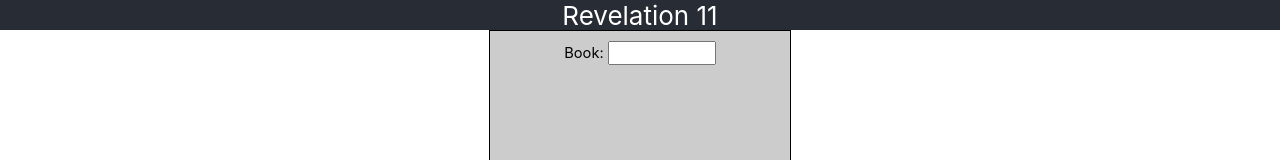
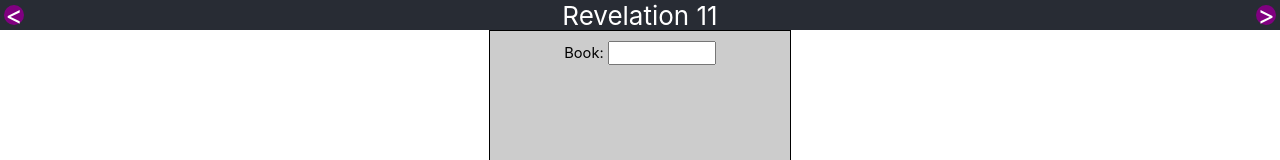
Before and after one commit to ricktoews/niv-reader, a React (Create React App) app: page / in a window 1280 px wide. Shown: the top 160 px of the page. Built offline with nearby package versions, Linux system fonts and the light colour scheme.

Commit message:
Add navigational chevrons, reorganize code.

```diff
--- a/src/App.js
+++ b/src/App.js
@@ -1,80 +1,13 @@
 import { useEffect, useState } from 'react';
 import { withRouter } from 'react-router-dom';
 import './App.scss';
+import ChevronIcon from './components/ChevronIcon';
+import PassageLayout from './components/PassageLayout';
+import Reference from './components/Reference';
 import Autocomplete from './components/Autocomplete';
 import SelectInteger from './components/SelectInteger';
 import Popup from './components/Popup';
 const bookData = require('./data/book-data')[0];
-
-function Reference(props) {
-  return <div>
-    <span onClick={props.popupSetReference} className="ref">{props.book} {props.chapter}</span>
-  </div>;
-}
-
-function PassageSelector(props) {
-  const [book, setBook] = useState('');
-  const [chapter, setChapter] = useState('');
-
-  const handleBookInput = e => {
-    var el = e.currentTarget;
-    var name = el.value;
-    setBook(name);
-  };
-
-  const handleChapterInput = e => {
-    var el = e.currentTarget;
-    setChapter(el.value);
-  };
-
-  const handleSelect = e => {
-    props.select(book, chapter);
-  };
-
-  return <div className="passage-selector">
-{/*
-    <input id="input-book" type="text" onChange={handleBookInput} size="10" />
-    <input id="input-chapter" onChange={handleChapterInput} type="number" size="3" />
-    <button id="input-select" onClick={handleSelect}>Go</button>
-*/}
-  </div>;
-}
-
-function Verse(props) {
-  return <div>
-    <span className="verse-ref">{props.book} {props.chapter} {props.verse}</span>. <span className="verse-text">{props.text}</span>
-  </div>;
-}
-
-function PassageLayout(props) {
-  const [passage, setPassage] = useState([]);
-  const { book, chapter } = props;
-
-  useEffect(() => {
-    if (book && chapter) {
-      handleSelectPassage(book, chapter);
-    }
-  }, [book, chapter]);
-
-  const handleSelectPassage = (book, chapter) => {
-    props.reference(book, chapter);
-    fetch(`http://memorize.toewsweb.net/rest.php/getpassage/${book}/${chapter}`)
-      .then(res => res.json())
-      .then(res => {
-        setPassage(res);
-      });
-  }
-
-  return <div className="content-wrapper">
-    <PassageSelector select={handleSelectPassage} />
-    <div className="passage-wrapper">
-    { passage.map(p => {
-        return <Verse book={p.book} chapter={p.chapter} verse={p.verse} text={p.text} />
-    })}
-    </div>
-  </div>;
-}
-
 
 function App() {
   const [book, setBook] = useState('');
@@ -113,14 +46,28 @@ function App() {
     fontSize: '11pt'
   };
 
+  const handleLeft = () => {
+    var nextChapter = 1*chapter - 1;
+    setChapter(nextChapter);
+    setReference({ ...reference, chapter: nextChapter });
+  }
+
+  const handleRight = () => {
+    var nextChapter = 1*chapter + 1;
+    setChapter(nextChapter);
+    setReference({ ...reference, chapter: nextChapter });
+  }
+
   return (
     <div className="App">
       <header className="App-header">
+        <ChevronIcon direction="left" handleClick={handleLeft} />
         <Reference book={reference.book} chapter={reference.chapter} popupSetReference={popupSetReference} />
         { showPopup ? (<Popup width="300" height="275">
           { !book ? <Autocomplete style={autoCompleteStyle} prompt={'Book:'} setSelection={setSelection} data={Object.keys(bookData)} /> : null }
           { !chapter && book > '' ? <SelectInteger setInteger={setInteger} maxValue={maxChapter} /> : null }
         </Popup>) : null }
+        <ChevronIcon direction="right" handleClick={handleRight} />
       </header>
       <PassageLayout reference={updateReference} book={book} chapter={chapter} />
     </div>
--- a/src/App.scss
+++ b/src/App.scss
@@ -10,9 +10,9 @@
   background-color: #282c34;
   height: 30px;
   display: flex;
-  flex-direction: column;
+  flex-direction: row;
   align-items: center;
-  justify-content: center;
+  justify-content: space-between;
   font-size: calc(10px + 2vmin);
   color: white;
 }
--- /dev/null
+++ b/src/components/ChevronIcon.js
@@ -0,0 +1,30 @@
+import React from 'react';
+
+const chevronStyle = {
+  width: '20px',
+  height: '20px',
+  margin: '4px',
+  borderRadius: '50%',
+  backgroundColor: 'purple',
+  display: 'flex',
+  flexDirection: 'row',
+  justifyContent: 'center',
+  alignItems: 'center',
+
+};
+function ChevronIcon(props) {
+  const { direction } = props;
+
+  const handleClick = e => {
+    props.handleClick();
+  };
+
+  const chevronImg = direction === 'left' ? '<' : '>';
+  return (
+    <div onClick={handleClick} style={chevronStyle}>
+      {chevronImg}
+    </div>
+  );
+}
+
+export default ChevronIcon;
--- /dev/null
+++ b/src/components/PassageLayout.js
@@ -0,0 +1,67 @@
+import React, { useEffect, useState } from 'react';
+
+function PassageSelector(props) {
+  const [book, setBook] = useState('');
+  const [chapter, setChapter] = useState('');
+
+  const handleBookInput = e => {
+    var el = e.currentTarget;
+    var name = el.value;
+    setBook(name);
+  };
+
+  const handleChapterInput = e => {
+    var el = e.currentTarget;
+    setChapter(el.value);
+  };
+
+  const handleSelect = e => {
+    props.select(book, chapter);
+  };
+
+  return <div className="passage-selector">
+{/*
+    <input id="input-book" type="text" onChange={handleBookInput} size="10" />
+    <input id="input-chapter" onChange={handleChapterInput} type="number" size="3" />
+    <button id="input-select" onClick={handleSelect}>Go</button>
+*/}
+  </div>;
+}
+
+function Verse(props) {
+  return <div>
+    <span className="verse-ref">{props.verse}</span>. <span className="verse-text">{props.text}</span>
+  </div>;
+}
+
+
+function PassageLayout(props) {
+  const [passage, setPassage] = useState([]);
+  const { book, chapter } = props;
+
+  useEffect(() => {
+    if (book && chapter) {
+      handleSelectPassage(book, chapter);
+    }
+  }, [book, chapter]);
+
+  const handleSelectPassage = (book, chapter) => {
+    props.reference(book, chapter);
+    fetch(`http://memorize.toewsweb.net/rest.php/getpassage/${book}/${chapter}`)
+      .then(res => res.json())
+      .then(res => {
+        setPassage(res);
+      });
+  }
+
+  return <div className="content-wrapper">
+    <PassageSelector select={handleSelectPassage} />
+    <div className="passage-wrapper">
+    { passage.map(p => {
+        return <Verse book={p.book} chapter={p.chapter} verse={p.verse} text={p.text} />
+    })}
+    </div>
+  </div>;
+}
+
+export default PassageLayout;
--- /dev/null
+++ b/src/components/Reference.js
@@ -0,0 +1,9 @@
+import React from 'react';
+
+function Reference(props) {
+  return <div>
+    <span onClick={props.popupSetReference} className="ref">{props.book} {props.chapter}</span>
+  </div>;
+}
+
+export default Reference;
```
